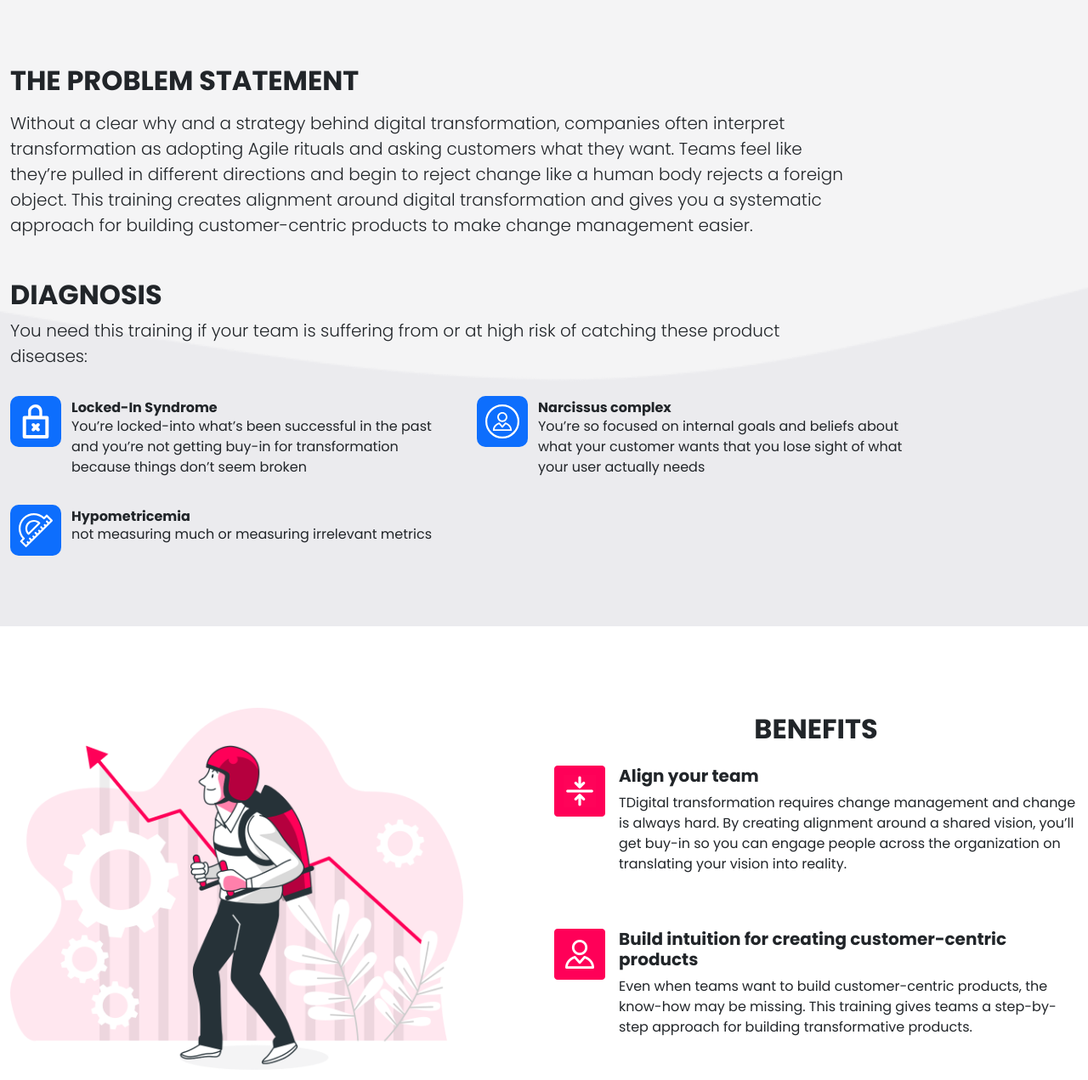
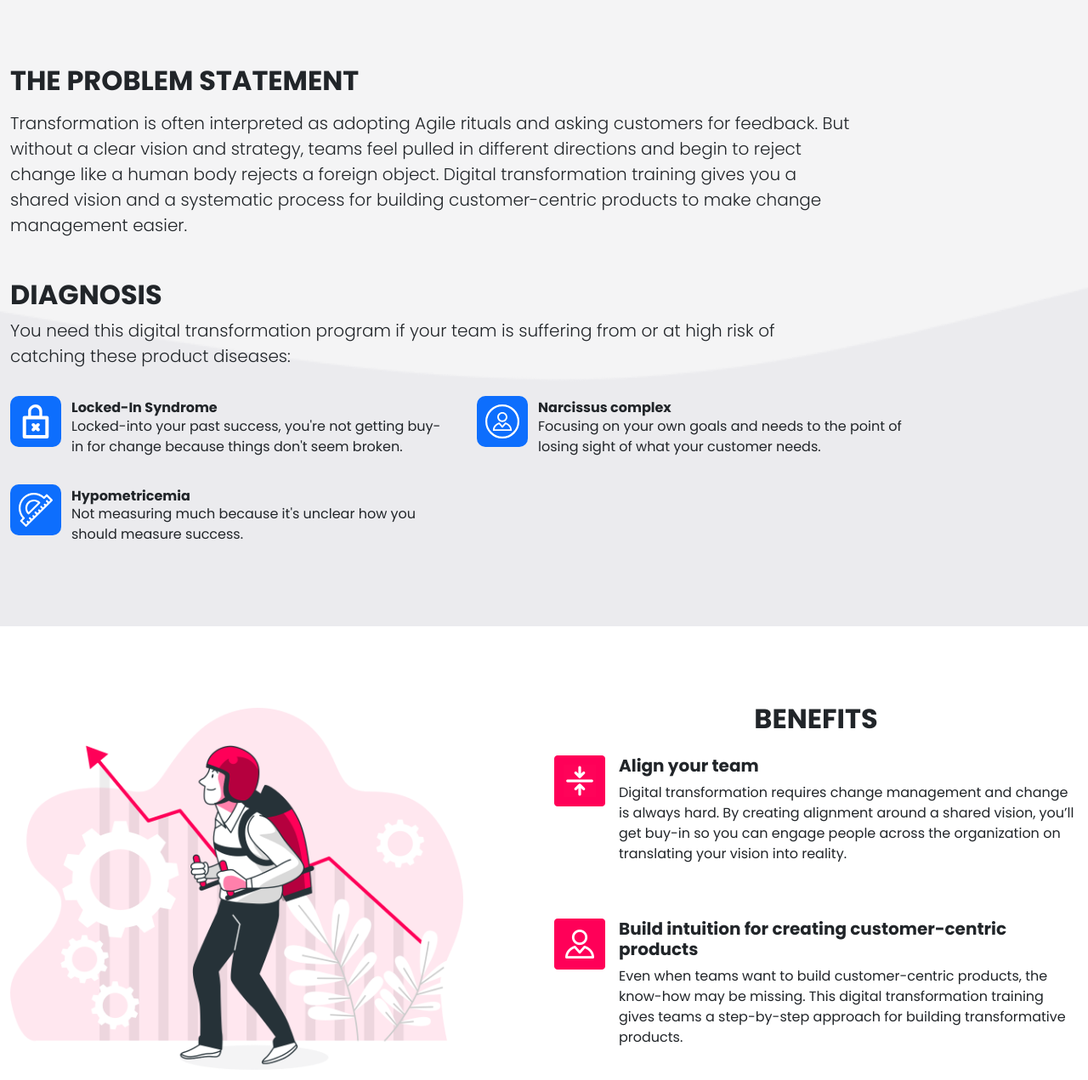
Before and after one commit to qq7te/radical-product, a Jekyll site: the page built from src/_training_posts/2022-07-02-digital-transformation.md, in a window 1280 px wide and 1400 px high, scrolled down 505 px, cut to the strip 129-1400 px from the top of the window. Shown: the whole strip at 85% size. Built offline with Jekyll 4.4.1, drawn with Linux system fonts in a browser that asks for light colours.

Commit message:
tags and text

```diff
--- a/src/_layouts/training.html
+++ b/src/_layouts/training.html
@@ -233,12 +233,12 @@ layout: default
                             <img src="{{post.img}}" alt="{{post.img}}" width="50px">
 
                             <div class="text-center text-md-start px-md-3 col-lg-8 ">
-                                <h6 class="pink-text fw-bold m-0">
+                                <h3 class="pink-text fw-bold m-0 fs-6">
                                     {%if post.titleCard %}
                                     {{post.titleCard}}
                                     {%else %}
                                     {{post.title}}
-                                    {%endif%}</h6>
+                                    {%endif%}</h3>
                                 <p class="m-0 ">{{post.copy}}</p>
                             </div>
                             <div>
--- a/src/_training_posts/2022-07-02-digital-transformation.md
+++ b/src/_training_posts/2022-07-02-digital-transformation.md
@@ -9,30 +9,30 @@ permalink: /digital-transformation-training/
 image: /images/software-integration-bro.png
 image2: /images/startup-life-bro.png
 titleOne: The problem statement
-problemDescription: Without a clear why and a strategy behind digital transformation, companies often interpret transformation as adopting Agile rituals and asking customers what they want. Teams feel like they’re pulled in different directions and begin to reject change like a human body rejects a foreign object. This training creates alignment around digital transformation and gives you a systematic approach for building customer-centric products to make change management easier.
+problemDescription: Transformation is often interpreted as adopting Agile rituals and asking customers for feedback. But without a clear vision and strategy, teams feel pulled in different directions and begin to reject change like a human body rejects a foreign object. Digital transformation training gives you a shared vision and a systematic process for building customer-centric products to make change management easier.
 titleTwo: Diagnosis
-descriptionTitleTwo: You need this training if your team is suffering from or at high risk of catching these product diseases
+descriptionTitleTwo: You need this digital transformation program if your team is suffering from or at high risk of catching these product diseases
 
 
 subtitleOne: Locked-In Syndrome
-descriptionSubtitleOne: You’re locked-into what’s been successful in the past and you’re not getting buy-in for transformation because things don’t seem broken
+descriptionSubtitleOne: Locked-into your past success, you're not getting buy-in for change because things don't seem broken.
 iconSubtitleOne: /images/session-icons-white/lock-svgrepo-com.svg
 
 subtitleTwo: Narcissus complex
-descriptionSubtitleTwo: You’re so focused on internal goals and beliefs about what your customer wants that you lose sight of what your user actually needs
+descriptionSubtitleTwo: Focusing on your own goals and needs to the point of losing sight of what your customer needs.
 iconSubtitleTwo: /images/session-icons-white/person-svgrepo-com.svg
 
 iconSubtitleThree: /images/session-icons-white/protractor-rule-svgrepo-com.svg
 subtitleThree: Hypometricemia
-descriptionSubtitleThree: not measuring much or measuring irrelevant metrics
+descriptionSubtitleThree: Not measuring much because it's unclear how you should measure success.
 
 titleThree: Benefits
 titleThreeSubtitleOne: Align your team
-descriptionTitleThreeSubtitleOne: TDigital transformation requires change management and change is always hard. By creating alignment around a shared vision, you’ll get buy-in so you can engage people across the organization on translating your vision into reality.
+descriptionTitleThreeSubtitleOne: Digital transformation requires change management and change is always hard. By creating alignment around a shared vision, you’ll get buy-in so you can engage people across the organization on translating your vision into reality.
 iconTitleThreeSubtitleOne: /images/align-your-team-digital.png
 
 titleThreeSubtitleTwo: Build intuition for creating customer-centric products
-descriptionTitleThreeSubtitleTwo: Even when teams want to build customer-centric products, the know-how may be missing. This training gives teams a step-by-step approach for building transformative products.
+descriptionTitleThreeSubtitleTwo: Even when teams want to build customer-centric products, the know-how may be missing. This digital transformation training gives teams a step-by-step approach for building transformative products.
 iconTitleThreeSubtitleTwo: /images/build-intuition-digital.png
 
 
```
Also changed, not shown: src/_training_posts/2022-07-01-product-managment-training.md (+2 -2 lines), src/_training_posts/2022-07-03-innovation-training.md (+5 -5 lines), src/_training_posts/2022-07-04-ethics-training.md (+5 -5 lines), src/training.html (+12 -3 lines).
